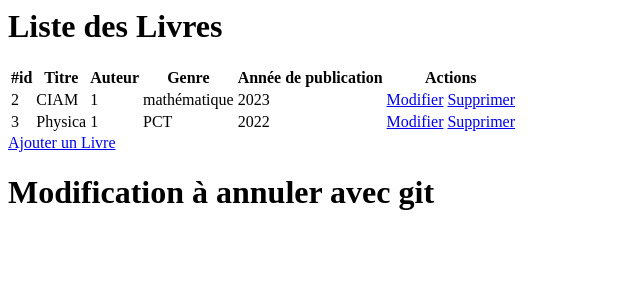
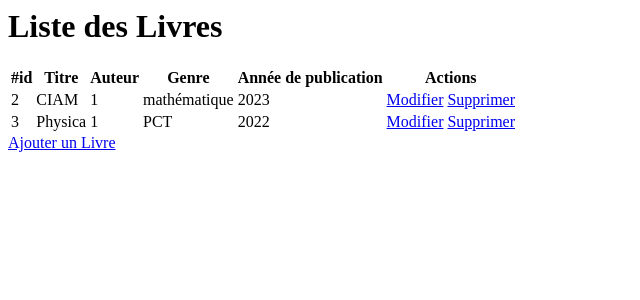
Before and after one commit to manoNelly/biliotheque-faux, a PHP site: page /admin/books in a window 1280 px wide. Shown: the top 300 px of the page, without its empty margins (0-640 px from the left). Run offline with PHP 8.4, Linux system fonts and the light colour scheme; data comes from the database, SQL or seed files in the repository.

```diff
--- a/views/admin/books.php
+++ b/views/admin/books.php
@@ -33,4 +33,3 @@ $books = $bookModel->findAll();
     <?php endforeach; ?>
 </table>
 <a href="/bibliotheque_app/public/admin/books/create">Ajouter un Livre</a>
-<h1>Modification à annuler avec git</h1>
```
